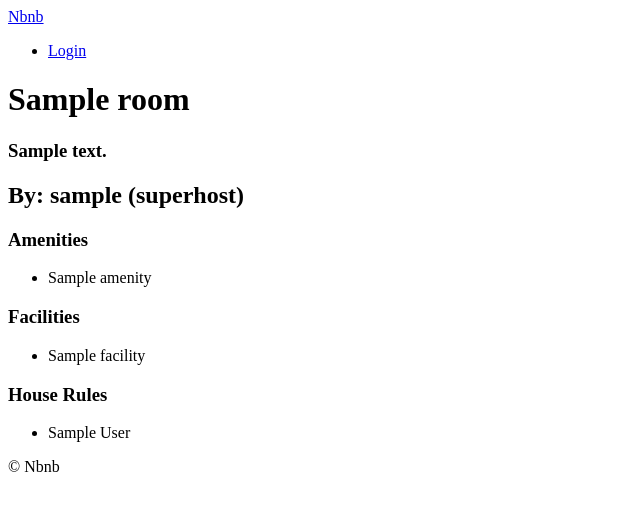
After one commit to mechaniccoder/airbnb-clone, a Django app: page /rooms/1 in a window 1280 px wide. The commit adds this page. Shown: the top 511 px of the page, without its empty margins (0-640 px from the left). Run offline with Django 3.2, Linux system fonts and the light colour scheme; tables that the repository leaves empty hold one stand-in row (values such as "Sample post"); parts of the project's set-up code (start-up, migrations or seed data) failed here and were passed over.

Commit message:
Learn URL + DetialView

```diff
--- a/config/urls.py
+++ b/config/urls.py
@@ -23,6 +23,7 @@ from rooms import views as room_views
 urlpatterns = [
     path("admin/", admin.site.urls),
     path("", include("core.urls", namespace="core")),
+    path("rooms/", include("rooms.urls", namespace="rooms")),
 ]
 
 if settings.DEBUG:
--- a/rooms/models.py
+++ b/rooms/models.py
@@ -1,5 +1,6 @@
 from django.db import models
 from django_countries.fields import CountryField
+from django.urls import reverse
 from core import models as core_models
 from users import models as user_models
 
@@ -80,6 +81,9 @@ class Room(core_models.TimeStampedModel):
         self.city = str.capitalize(self.city)
         super().save(*args, **kwargs)  # Call the real save() method
 
+    def get_absolute_url(self):
+        return reverse("rooms:detail", kwargs={"pk": self.pk})
+
     def total_rating(self):
         all_reviews = self.review.all()
         all_ratings = 0
--- a/rooms/urls.py
+++ b/rooms/urls.py
@@ -0,0 +1,9 @@
+from django.urls import path
+from . import views
+
+
+app_name = "rooms"
+
+urlpatterns = [
+    path("<int:pk>", views.RoomDetail.as_view(), name="detail")
+]
--- a/rooms/views.py
+++ b/rooms/views.py
@@ -1,6 +1,9 @@
 from django.utils import timezone
-from django.views.generic import ListView
+from django.views.generic import ListView, DetailView
+from django.shortcuts import render, redirect
+from django.http import Http404
 from . import models
+from django.urls import reverse
 
 """ FUCTION BASED VIEW
 
@@ -31,8 +34,20 @@ class HomeView(ListView):
     paginate_orphans = 5
     context_object_name = "rooms"
 
-    def get_context_data(self, **kwargs):
-        context = super().get_context_data(**kwargs)
-        now = timezone.now()
-        context["now"] = now
-        return context
+
+# def room_detail(request, pk):
+
+#     try:
+#         room = models.Room.objects.get(pk=pk)
+#         return render(request, "rooms/detail.html", context={"room": room})
+
+#     except models.Room.DoesNotExist:
+#         raise Http404()
+
+
+class RoomDetail(DetailView):
+
+    """ DetailView는 자동으로 pk인자를 찾고 object를 찾지못하면
+    자동으로 404페이지를 return한다. """
+
+    model = models.Room
--- a/templates/partials/header.html
+++ b/templates/partials/header.html
@@ -1,5 +1,5 @@
 <header>
-    <a href="/">Nbnb</a>
+    <a href="{% url "core:home" %}">Nbnb</a>
     <ul>
         <li><a href="#">Login</a></li>
     </ul>
--- /dev/null
+++ b/templates/rooms/room_detail.html
@@ -0,0 +1,41 @@
+{% extends "base.html" %}
+
+
+{% block page_name %}
+    Home
+{% endblock page_name %}
+
+{% block content %}
+<div>
+    <h1>{{room.name}}</h1>
+    <h3>{{room.description}}</h3>
+</div>
+<div>
+    <h2>By: {{room.host.username}}
+    {% if room.host.superhost %}
+        (superhost)
+    {% endif %}
+    </h2>
+    <h3>Amenities</h3>
+    <ul>
+    {% for a in room.amenities.all  %}
+        <li>{{a}}</li>
+    {% endfor %}
+    </ul>
+
+    <h3>Facilities</h3>
+    <ul>
+    {% for f in room.facilities.all  %}
+        <li>{{f}}</li>
+    {% endfor %}
+    </ul>
+
+    <h3>House Rules</h3>
+    <ul>
+    {% for h in room.house_rules.all %}
+        <li>{{h}}</li>
+    {% endfor %}
+    </ul>
+</div>
+
+{% endblock %}
--- a/templates/rooms/room_list.html
+++ b/templates/rooms/room_list.html
@@ -9,7 +9,11 @@
     {{now}}
 
     {% for room in rooms %}
-        <h1>{{room}}/${{room.price}}</h1>
+        <h4>
+            <a href="{% url "rooms:detail" room.pk %}">
+                {{room}}/${{room.price}}
+            </a>
+        </h4>
     {% endfor %}
 
     <h4>
```
Also changed, not shown: templates/404.html (added, +7 -0 lines), 1 other file.
